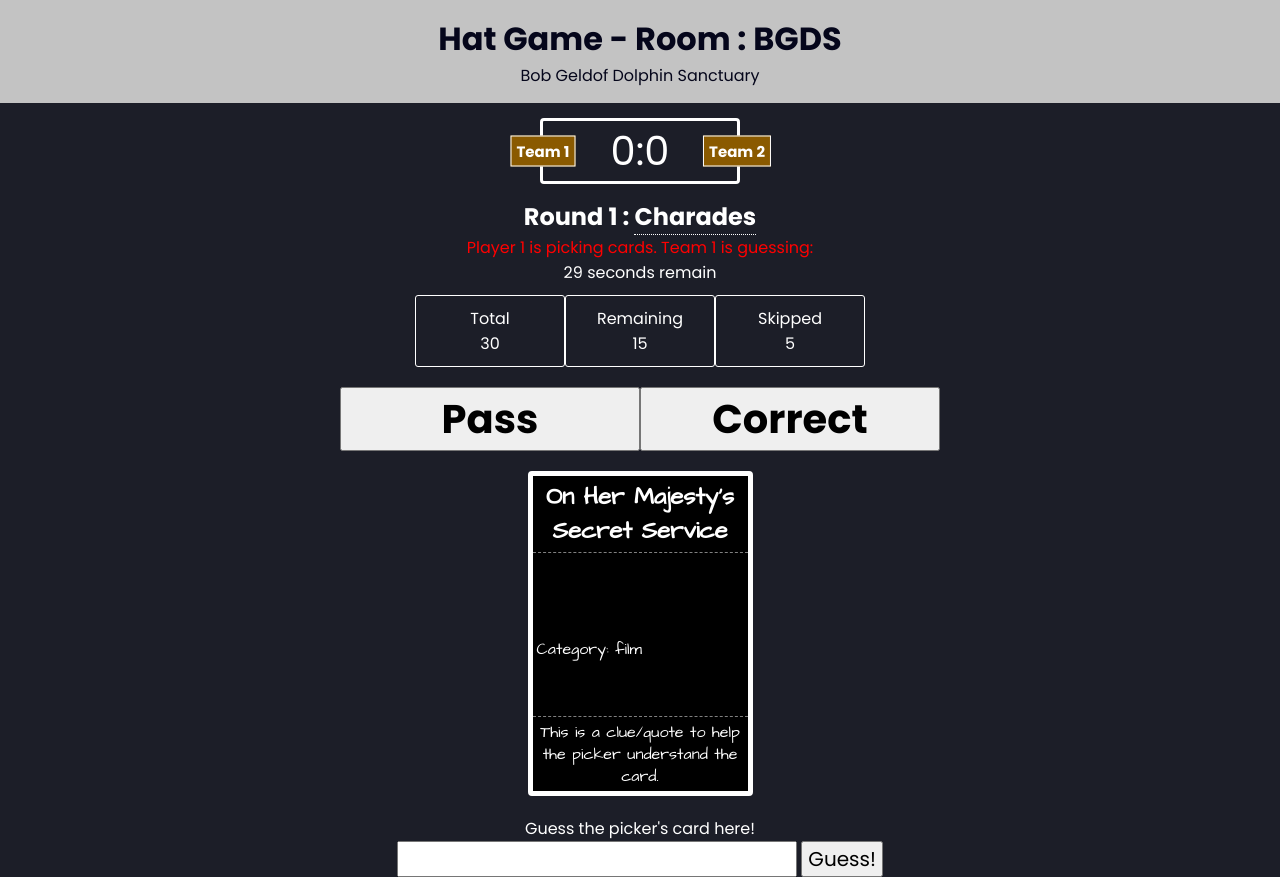
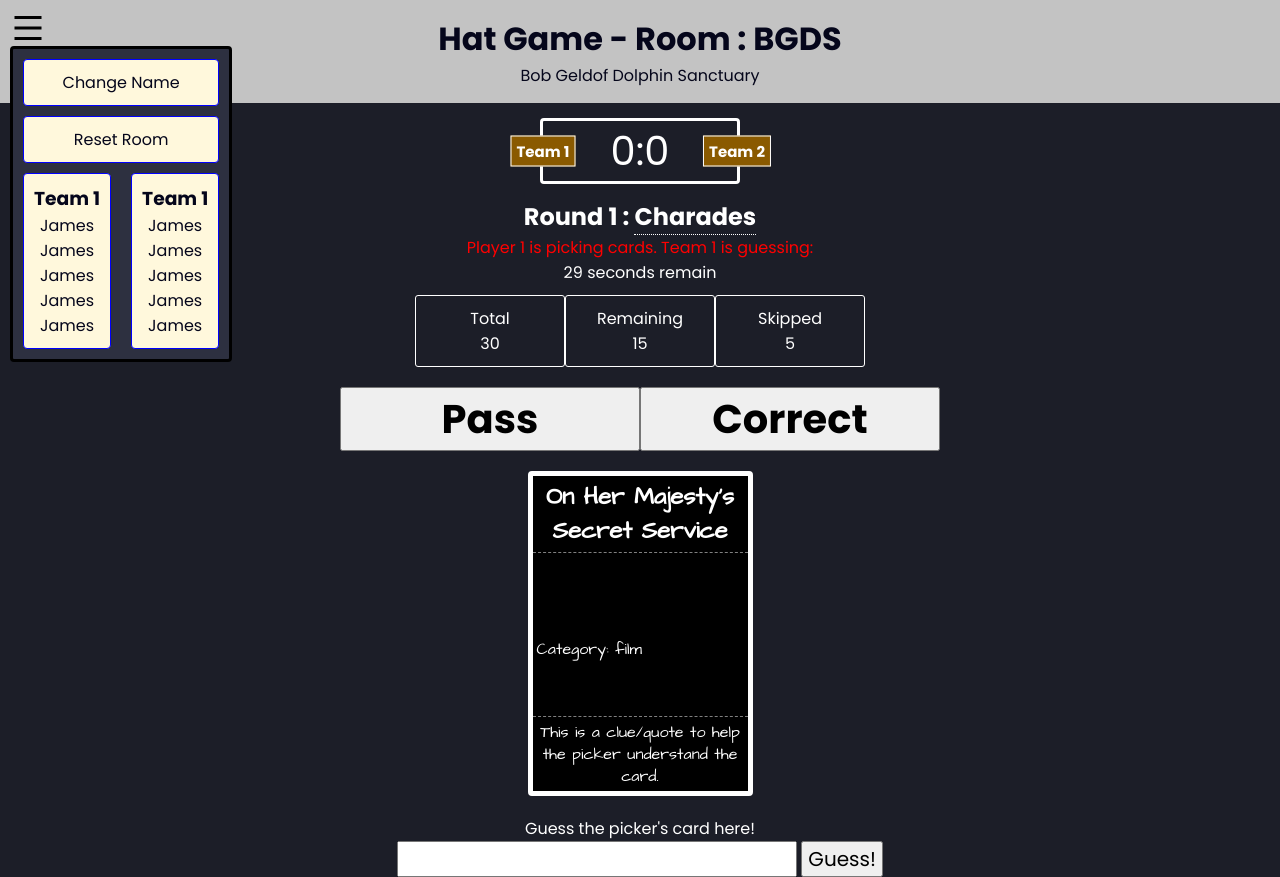
Before and after one commit to fisherjw0123/HatGame, a plain HTML site: page Client/index.html in a window 1280 px wide. Drawn offline with Linux system fonts and the light colour scheme.

Commit message:
Added utility menu to html and css

```diff
--- a/Client/index.html
+++ b/Client/index.html
@@ -6,6 +6,31 @@
 
 <body>
      <header>
+          <div id="utility_menu_button" class="icon">
+               <svg xmlns="http://www.w3.org/2000/svg" viewBox="0 0 24 24" width="36" height="36"><path fill="none" d="M0 0h24v24H0z"/><path d="M3 4h18v2H3V4zm0 7h18v2H3v-2zm0 7h18v2H3v-2z"/></svg>
+          </div>
+          <div class="utility_menu" >
+               <div id="change_name_button" class="button">Change Name</div>
+               <div id="reset_room_button" class="button">Reset Room</div>
+               <div class="player_menu">
+                    <div class="team_list">
+                         <h3 id="Team_1_header">Team 1</h3>
+                         <p>James</p>
+                         <p>James</p>
+                         <p>James</p>
+                         <p>James</p>
+                         <p>James</p>
+                    </div>
+                    <div class="team_list">
+                         <h3 id="Team_1_header">Team 1</h3>
+                         <p>James</p>
+                         <p>James</p>
+                         <p>James</p>
+                         <p>James</p>
+                         <p>James</p>
+                    </div>
+               </div>
+          </div>
           <h1>Hat Game - Room : BGDS</h1>
           <p2>Bob Geldof Dolphin Sanctuary</p>
      </header>
--- a/Client/styles.css
+++ b/Client/styles.css
@@ -12,10 +12,50 @@ body {
 }
 
 header {
+    position: relative;
     background-color: #C3C3C3;
     color: #05061B;
     padding: 15px;
     text-align: center;
+}
+
+.icon {
+    position: absolute;
+    top: 0;
+    left: 0;
+    padding: 10px;
+}
+
+.button {
+    margin: 10px;
+    text-align: center;
+    padding: 10px;
+    background-color: cornsilk;
+    border-radius: 4px;
+    border: 1px blue solid;
+}
+
+.team_list  {
+    margin: 10px;
+    text-align: center;
+    padding: 10px;
+    background-color: cornsilk;
+    border-radius: 4px;
+    border: 1px blue solid;
+}
+
+.player_menu {
+    display: flex;
+    margin-top: -10px;
+}
+.utility_menu {
+    position: absolute;
+    top: 46px;
+    left: 10px;
+    background-color: #2D3040;
+    text-align: center;
+    border-radius: 4px;
+    border: 3px black solid;
 }
 
 .scoreboard {
```
